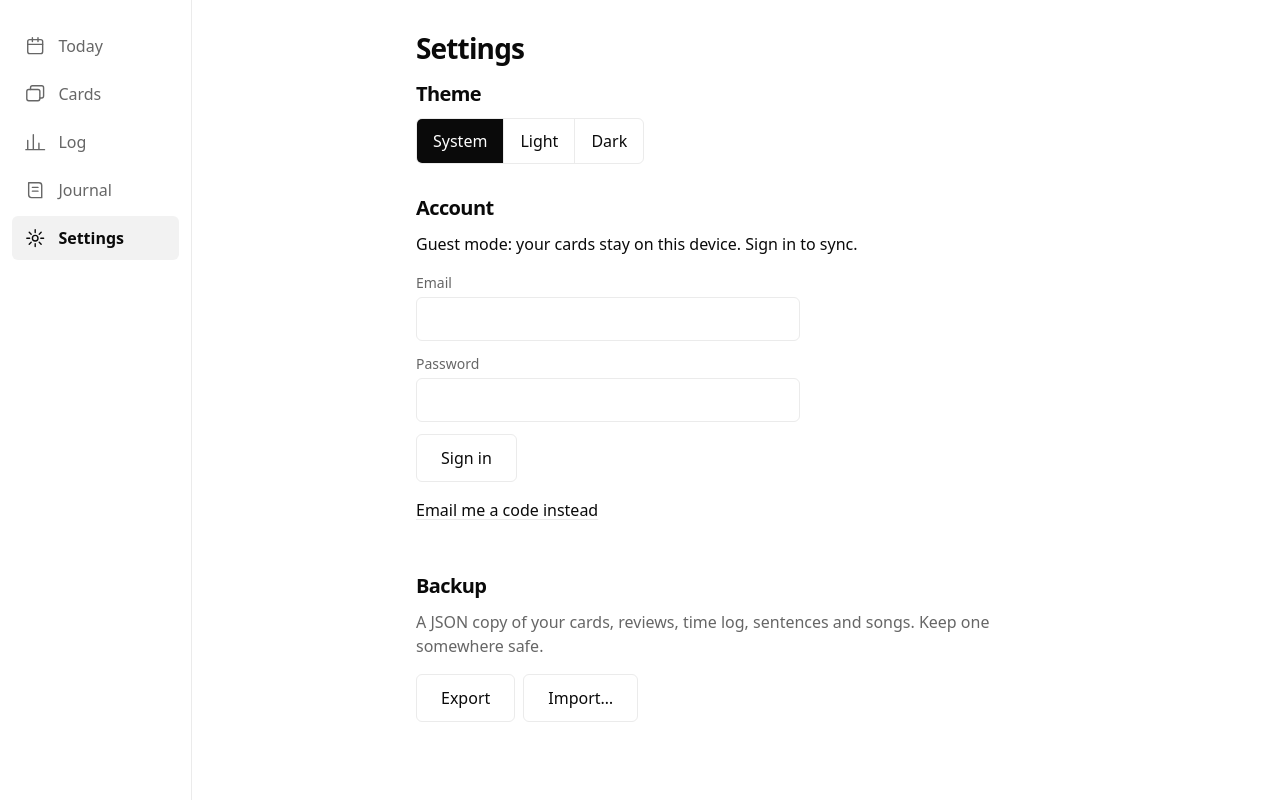
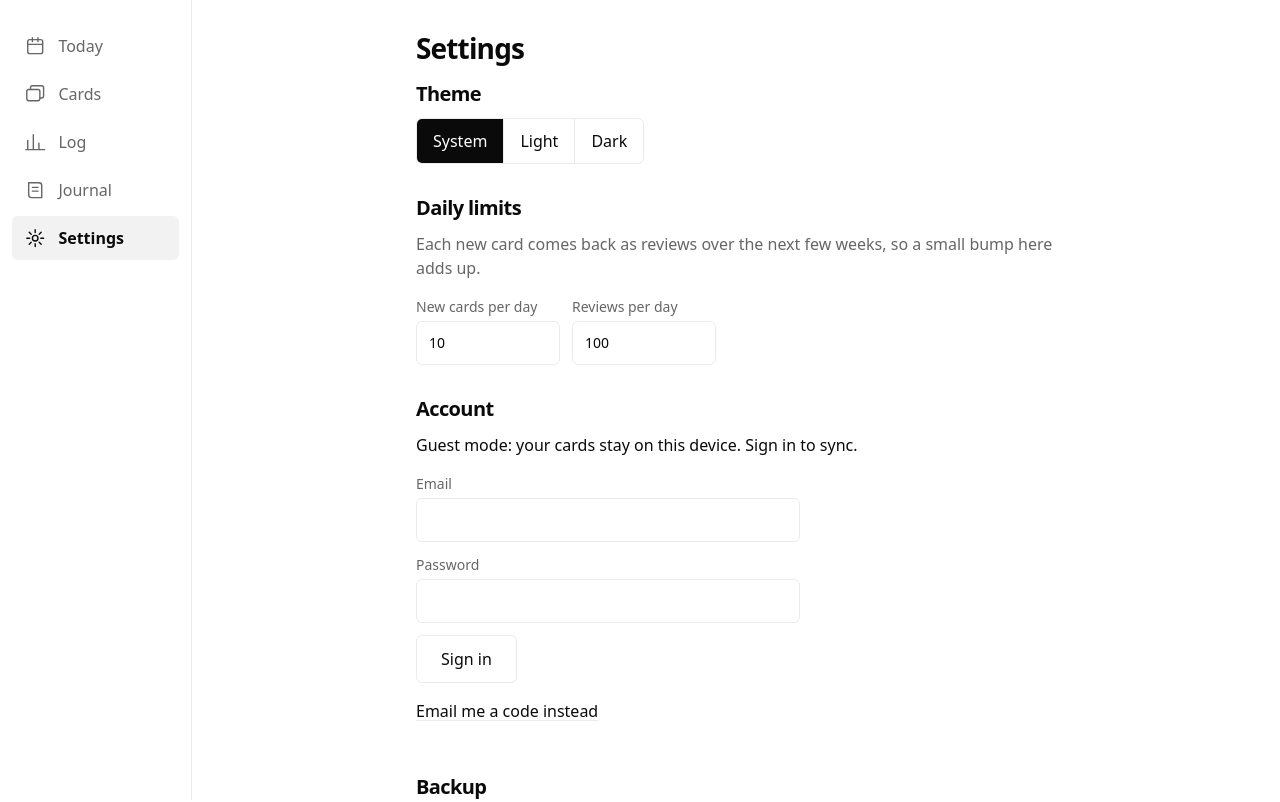
Before and after one commit to rdgonzaga/wordwork, a React (Vite) app: page /#/settings in a window 1280 px wide. Shown: the top 802 px of the page. Built offline with nearby package versions, Linux system fonts and the light colour scheme; no server answers.

Commit message:
feat(settings): let new-card and review limits be changed

```diff
--- /dev/null
+++ b/src/features/settings/DailyLimits.tsx
@@ -0,0 +1,60 @@
+import { useState } from 'react'
+import { useLive } from '../../app/useLive.ts'
+import { db } from '../../db/schema.ts'
+import { getSettings, updateSettings } from '../../db/settings.ts'
+
+type Key = 'newPerDay' | 'maxReviewsPerDay'
+
+const loadSettings = () => getSettings(db)
+
+function LimitField({ label, name, saved }: { label: string; name: Key; saved: number }) {
+  const [draft, setDraft] = useState<string>()
+
+  function commit() {
+    if (draft === undefined) return
+    const value = Number(draft)
+    if (draft.trim() !== '' && Number.isFinite(value) && value !== saved) {
+      void updateSettings(db, { [name]: value }, new Date())
+    }
+    setDraft(undefined)
+  }
+
+  return (
+    <label>
+      {label}
+      <input
+        type="number"
+        inputMode="numeric"
+        min={0}
+        step={1}
+        value={draft ?? saved}
+        onChange={(e) => setDraft(e.target.value)}
+        onBlur={commit}
+        onKeyDown={(e) => {
+          if (e.key === 'Enter') e.currentTarget.blur()
+        }}
+      />
+    </label>
+  )
+}
+
+export default function DailyLimits() {
+  const settings = useLive(loadSettings)
+  if (!settings) return null
+  return (
+    <>
+      <h2>Daily limits</h2>
+      <p className="muted">
+        Each new card comes back as reviews over the next few weeks, so a small bump here adds up.
+      </p>
+      <div className="limits">
+        <LimitField label="New cards per day" name="newPerDay" saved={settings.newPerDay} />
+        <LimitField
+          label="Reviews per day"
+          name="maxReviewsPerDay"
+          saved={settings.maxReviewsPerDay}
+        />
+      </div>
+    </>
+  )
+}
--- a/src/features/settings/Settings.tsx
+++ b/src/features/settings/Settings.tsx
@@ -3,6 +3,7 @@ import LanguagePicker from '../../app/LanguagePicker.tsx'
 import { useActiveLanguage } from '../../app/language.ts'
 import { applyTheme, getStoredTheme, type Theme } from '../../app/theme.ts'
 import Account from './Account.tsx'
+import DailyLimits from './DailyLimits.tsx'
 import DataTransfer from './DataTransfer.tsx'
 
 const options: Theme[] = ['system', 'light', 'dark']
@@ -38,6 +39,7 @@ export default function Settings() {
         ))}
       </div>
       <LanguageSetting />
+      <DailyLimits />
       <Account />
       <DataTransfer />
     </>
--- a/src/styles/base.css
+++ b/src/styles/base.css
@@ -449,6 +449,25 @@ button.danger {
   }
 }
 
+.limits {
+  display: flex;
+  flex-wrap: wrap;
+  gap: var(--space-3);
+  margin-bottom: var(--space-4);
+}
+
+.limits label {
+  display: flex;
+  flex-direction: column;
+  gap: var(--space-1);
+  font-size: var(--text-sm);
+  color: var(--text-muted);
+}
+
+.limits input {
+  width: 9rem;
+}
+
 .data-actions {
   display: flex;
   gap: var(--space-2);
```
